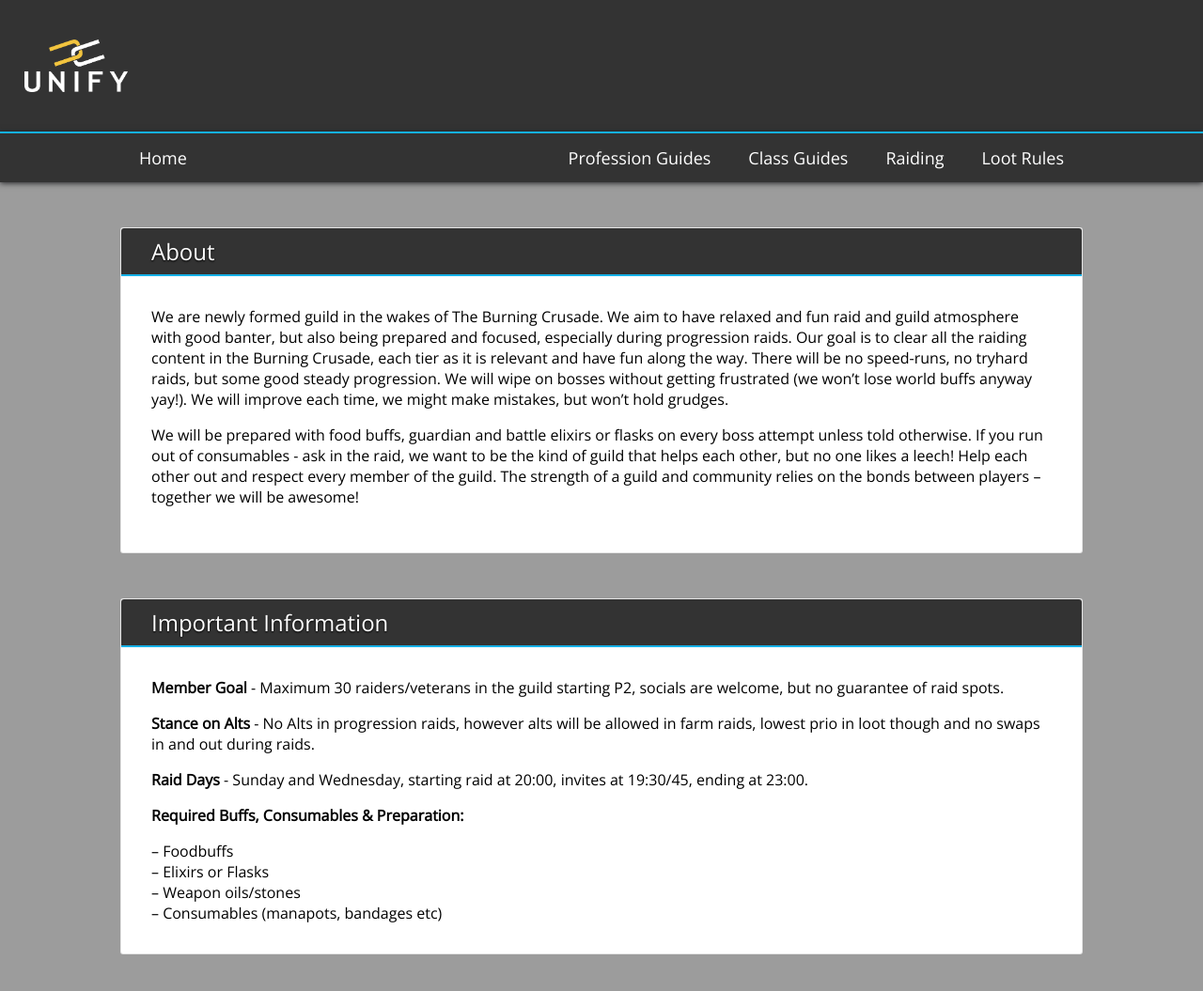
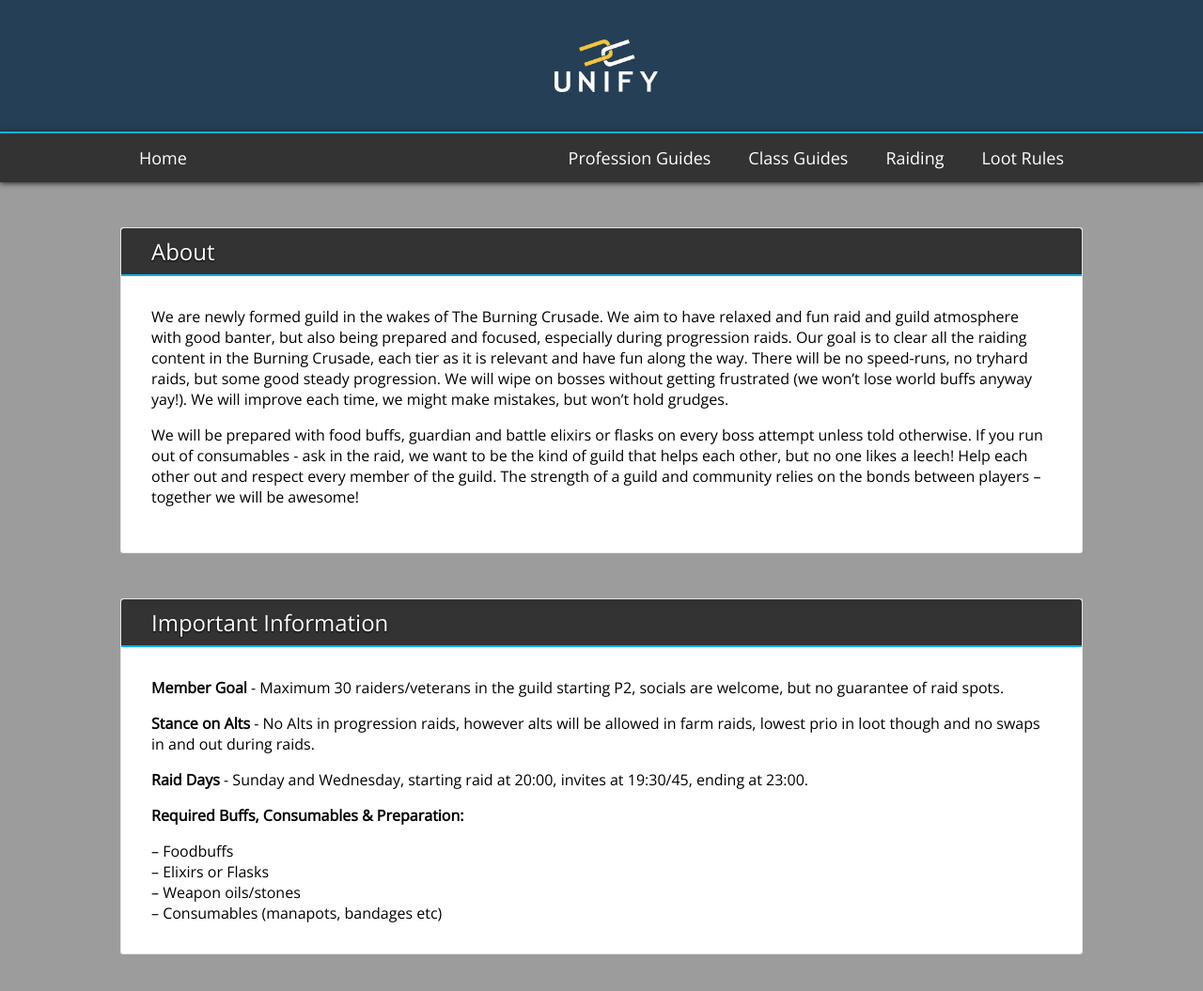
Before and after one commit to Sam-P-Simmons/Proximity, a Jekyll site: the page built from index.md, in a window 1280 px wide and 1066 px high. Shown: the top 1055 px of the window at 94% size. Built offline with Jekyll 4.4.1, drawn with Linux system fonts in a browser that asks for light colours.

Commit message:
Update main.css

```diff
--- a/css/main.css
+++ b/css/main.css
@@ -55,10 +55,9 @@ body {
 }
 .banner {
     padding: 2rem 1rem;
+    margin: auto;
+    background-color: #243f56;
     text-align: center;
-    margin: auto;
-    background-color: #333;
-    text-align: left;
 }
 .banner img {
     max-width: 120px;
```
